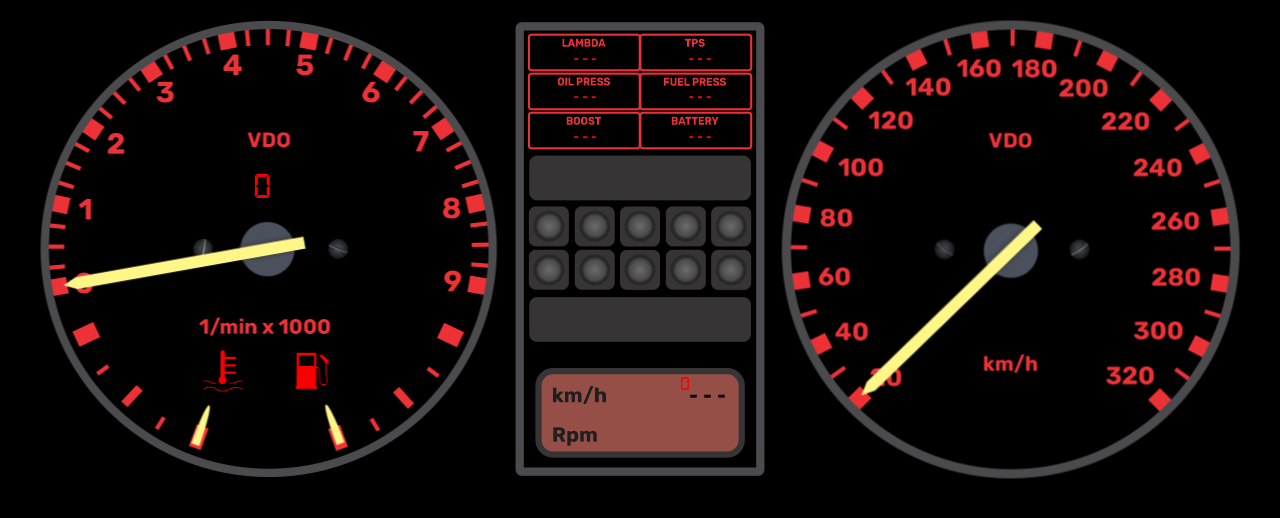
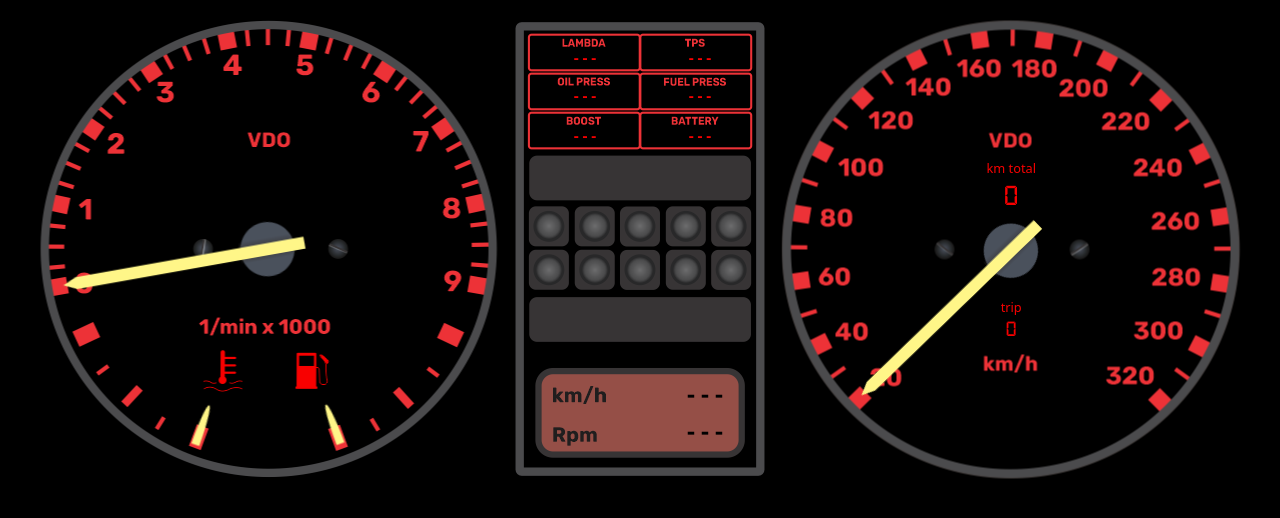
Before and after one commit to ghostdashboard/skins, a website: page community/golgti/index.html in a window 1280 px wide. Drawn offline with Linux system fonts and the light colour scheme.

Commit message:
Melhorias no gol gti

```diff
--- a/community/golgti/index.html
+++ b/community/golgti/index.html
@@ -18,6 +18,8 @@
                 <img src="./assets/center.png" alt="">
                 <!-- speedo -->
                 <span id="speedo" class="speedNumber">- - -</span>
+                <!-- rpm -->
+                <span id="rpm" class="rpmNumber">- - -</span>
                 <!-- TPS -->
                 <span id="tps" class="tpsNumber">- - -</span>
                 <!-- Lambda -->
@@ -30,8 +32,6 @@
                 <span id="fuelPressure" class="fuelPressNumber">- - -</span>
                 <!-- fuel -->
                 <span id="battLevel" class="battNumber">- - -</span>
-                <span id="kmTrip" class="trip">000000</span>
-                <span id="kmTotal" class="kmtotal">000000</span>
             </div>
             <div class="oilFuelCoolGauge">
                 <img src="./assets/pontg.png" class="ponteiroRpm" alt="">
@@ -40,6 +40,10 @@
                 <img src="./assets/rpmg.png" alt="">
             </div>
             <div class="speedGauge">
+                <span class="kmtotaltext">km total</span>
+                <span id="kmTotal" class="kmtotal">000000</span>
+                <span class="triptext">trip</span>
+                <span id="kmTrip" class="trip">000000</span>
                 <img src="./assets/pontg.png" class="ponteiroSpeed" alt="">
                 <img src="./assets/spd.png" alt="">
             </div>
--- a/community/golgti/script.js
+++ b/community/golgti/script.js
@@ -19,13 +19,15 @@ const callback = () => {
 
 
   loadOdo(kmTotal, kmTrip, 0)
+
   const updateKMH = (val) => {
     setText(speedo, zeroFixed(val))
   }
 
   const updateRPM = (value) => {
+    setText(rpm, zeroFixed(value))
     if (+value > maxRPM || +value < 0) return
-    setRootCSS('--rpm-deg', `${(260 + ((+value / maxRPM) * 225))}deg`)
+    setRootCSS('--rpm-deg', `${(260 + ((+value / maxRPM) * 200))}deg`)
   }
 
   const setKmhDeg = (val) => {
--- a/community/golgti/style.css
+++ b/community/golgti/style.css
@@ -152,13 +152,23 @@ body {
     transform: translate(-50%, -50%);
 }
 
+.rpmNumber {
+    font-family: Impact, Haettenschweiler, 'Arial Narrow Bold', sans-serif;
+    font-size: 1.6rem;
+    color: #000;
+    position: absolute;
+    top: 89%;
+    left: 76%;
+    transform: translate(-50%, -50%);
+}
+
 .speedNumber {
     font-family: Impact, Haettenschweiler, 'Arial Narrow Bold', sans-serif;
     font-size: 1.6rem;
     color: #000;
     position: absolute;
     top: 81%;
-    left: 77%;
+    left: 76%;
     transform: translate(-50%, -50%);
 }
 
@@ -222,25 +232,49 @@ body {
     transform: translate(-50%, -50%);
 }
 
+
+.triptext {
+    font-family: system-ui, -apple-system, BlinkMacSystemFont, 'Segoe UI', Roboto, Oxygen, Ubuntu, Cantarell, 'Open Sans', 'Helvetica Neue', sans-serif;
+    position: absolute;
+    text-align: center;
+    color: #F80000;
+    top: 62%;
+    left: 50%;
+    font-size: 0.8rem;
+    transform: translate(-50%, -50%);
+}
+
 .trip {
-    width: 62.67px;
-    text-align: right;
+    font-family: 'Digital';
     position: absolute;
-    font-family: 'Digital';
+    text-align: center;
+    color: #F80000;
+    top: 67%;
+    left: 50%;
+    font-size: 0.9rem;
+    transform: translate(-50%, -50%);
+}
+
+.kmtotaltext {
+    font-family: system-ui, -apple-system, BlinkMacSystemFont, 'Segoe UI', Roboto, Oxygen, Ubuntu, Cantarell, 'Open Sans', 'Helvetica Neue', sans-serif;
+    position: absolute;
+    text-align: center;
+    color: #F80000;
+    top: 32%;
+    left: 50%;
     font-size: 0.8rem;
-    color: #F80000;
-    top: 77.5%;
-    left: 45%;
+    transform: translate(-50%, -50%);
 }
 
 .kmtotal {
+    font-family: 'Digital';
+    position: absolute;
     text-align: center;
-    position: absolute;
-    font-family: 'Digital';
-    font-size: 1.5rem;
     color: #F80000;
-    top: 33%;
-    left: -105%;
+    top: 38%;
+    left: 50%;
+    font-size: 1.2rem;
+    transform: translate(-50%, -50%);
 }
 
 .totais {
```
